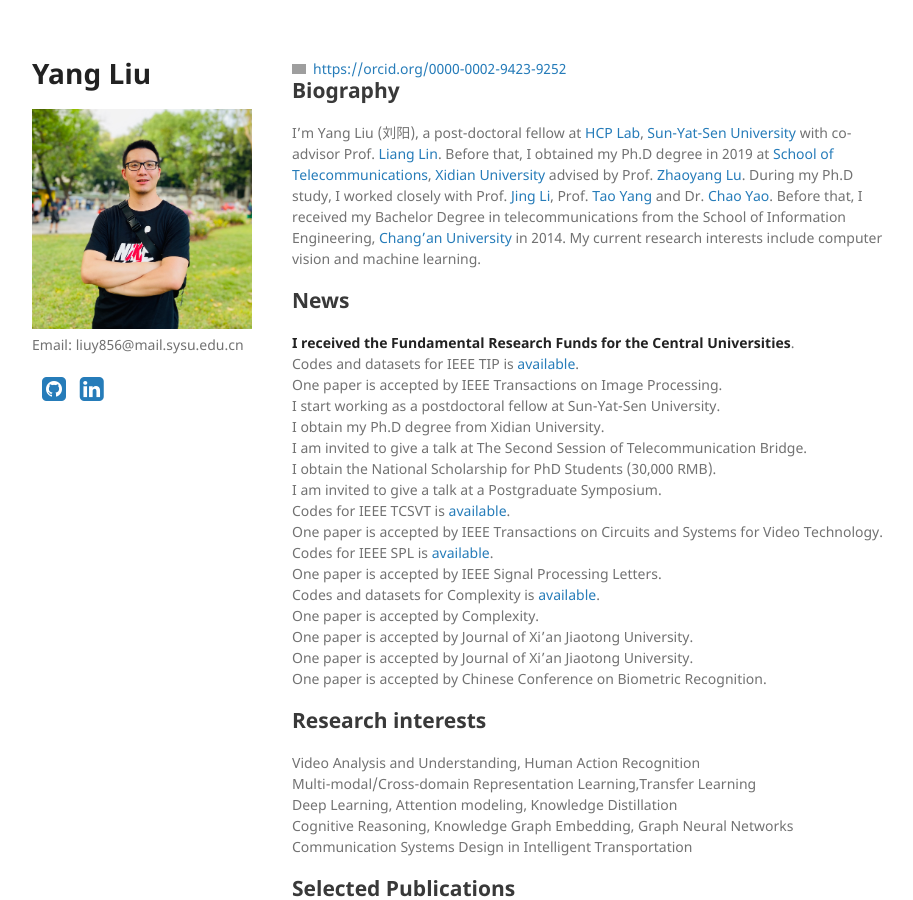
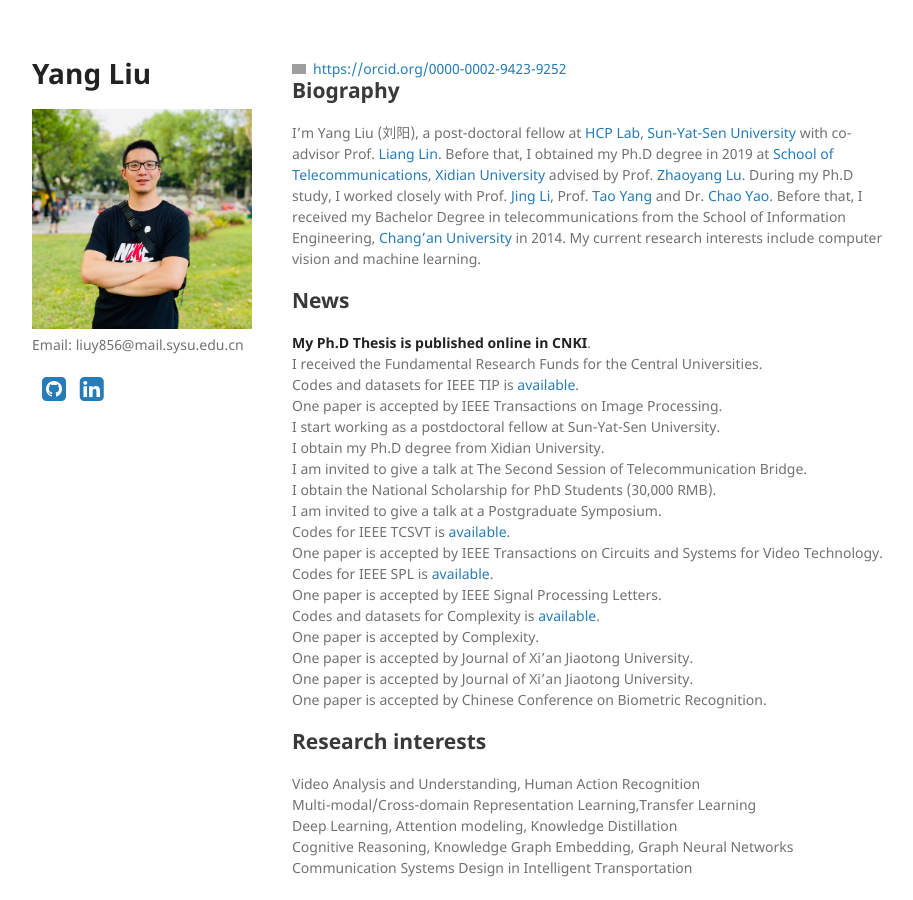
Before and after one commit to YangLiu9208/home, a Jekyll site: the page built from index.md, in a window 1280 px wide and 900 px high. Shown: the whole window, without its empty margins (178-1091 px from the left). Built offline with Jekyll 4.4.1, drawn with Linux system fonts in a browser that asks for light colours; a style sheet for code colours, icons or effects is not loaded; grey boxes are pictures that could not be loaded.

Commit message:
Update index.md

```diff
--- a/index.md
+++ b/index.md
@@ -7,7 +7,8 @@ layout: default
 I'm Yang Liu (刘阳), a post-doctoral fellow at [HCP Lab](http://www.sysu-hcp.net/home/), [Sun-Yat-Sen University](http://www.sysu.edu.cn/) with co-advisor Prof. [Liang Lin](http://www.linliang.net/). Before that, I obtained my Ph.D degree in 2019 at [School of Telecommunications](http://ste.xidian.edu.cn/), [Xidian University](https://www.xidian.edu.cn/) advised by Prof. [Zhaoyang Lu](http://web.xidian.edu.cn/zhylu/). During my Ph.D study, I worked closely with Prof. [Jing Li](https://web.xidian.edu.cn/jingli/), Prof. [Tao Yang](https://scholar.google.com/citations?hl=en&user=Lvn4nH8AAAAJ) and Dr. [Chao Yao](https://scholar.google.com/citations?user=n6w02qoAAAAJ&hl=en). Before that, I received my Bachelor Degree in telecommunications from the School of Information Engineering, [Chang’an University](http://www.chd.edu.cn/) in 2014. My current research interests include computer vision and machine learning.
 
 ## News
-**I received the Fundamental Research Funds for the Central Universities**.
+**My Ph.D Thesis is published online in CNKI**.
+I received the Fundamental Research Funds for the Central Universities.
 Codes and datasets for IEEE TIP is [available](https://yangliu9208.github.io/DIVAFN/).
 One paper is accepted by IEEE Transactions on Image Processing.
 I start working as a postdoctoral fellow at Sun-Yat-Sen University.
@@ -38,7 +39,7 @@ Communication Systems Design in Intelligent Transportation
             <img border="0" src="./PHD_thesis.png" align="left" width="230" height="160">
           </a>
 </div>
-***Cross-domain Human Action Recognition via Transfer Learning, 2019.*** [[pdf]]((https://yangliu9208.github.io/home/))[[Defense Talk]]((https://yangliu9208.github.io/home/))
+***Cross-domain Human Action Recognition via Transfer Learning, 2019.*** [[pdf]]((https://kns.cnki.net/KCMS/detail/detail.aspx?dbcode=CDFD&dbname=CDFDTEMP&filename=1020000550.nh&uid=WEEvREcwSlJHSldRa1FhcTdnTnhXM28rNjhRTy84Wi9tUGVlMWJEcGVacz0=$9A4hF_YAuvQ5obgVAqNKPCYcEjKensW4IQMovwHtwkF4VYPoHbKxJw!!&v=MDg3NTJGeXZnVjd6QlZGMjVIck80SHRUSnI1RWJQSVI4ZVgxTHV4WVM3RGgxVDNxVHJXTTFGckNVUjdxZlp1ZHU=))[[Defense Talk]]((https://yangliu9208.github.io/home/))
 **Yang Liu**
 **PhD thesis, Xidian University, June 30, 2019.**
 Committee: Zhaoyang Lu, Jing Li, Quanxue Gao, Peiyi Shen, Guizhong Liu, Chun Qi.
```
